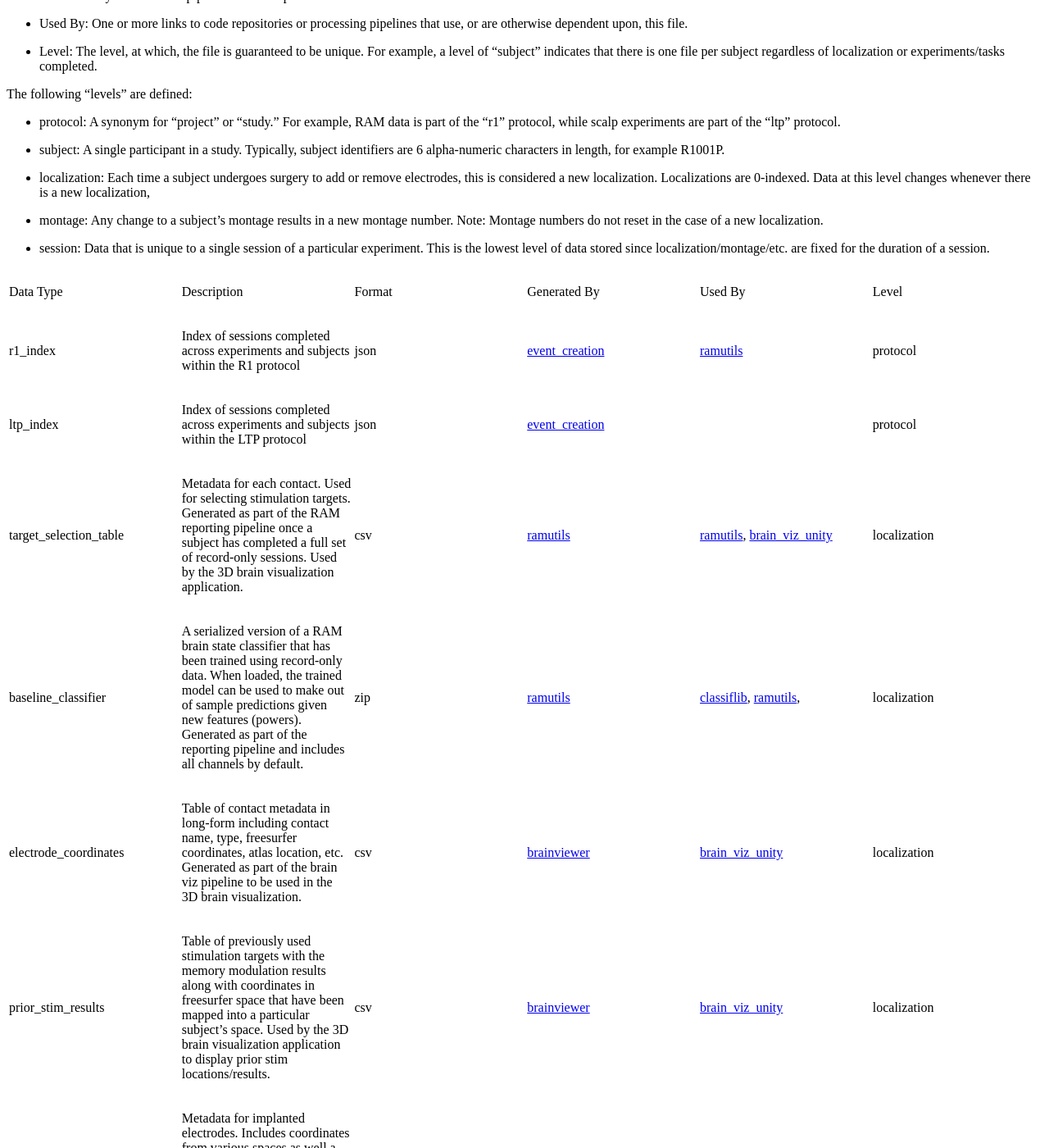
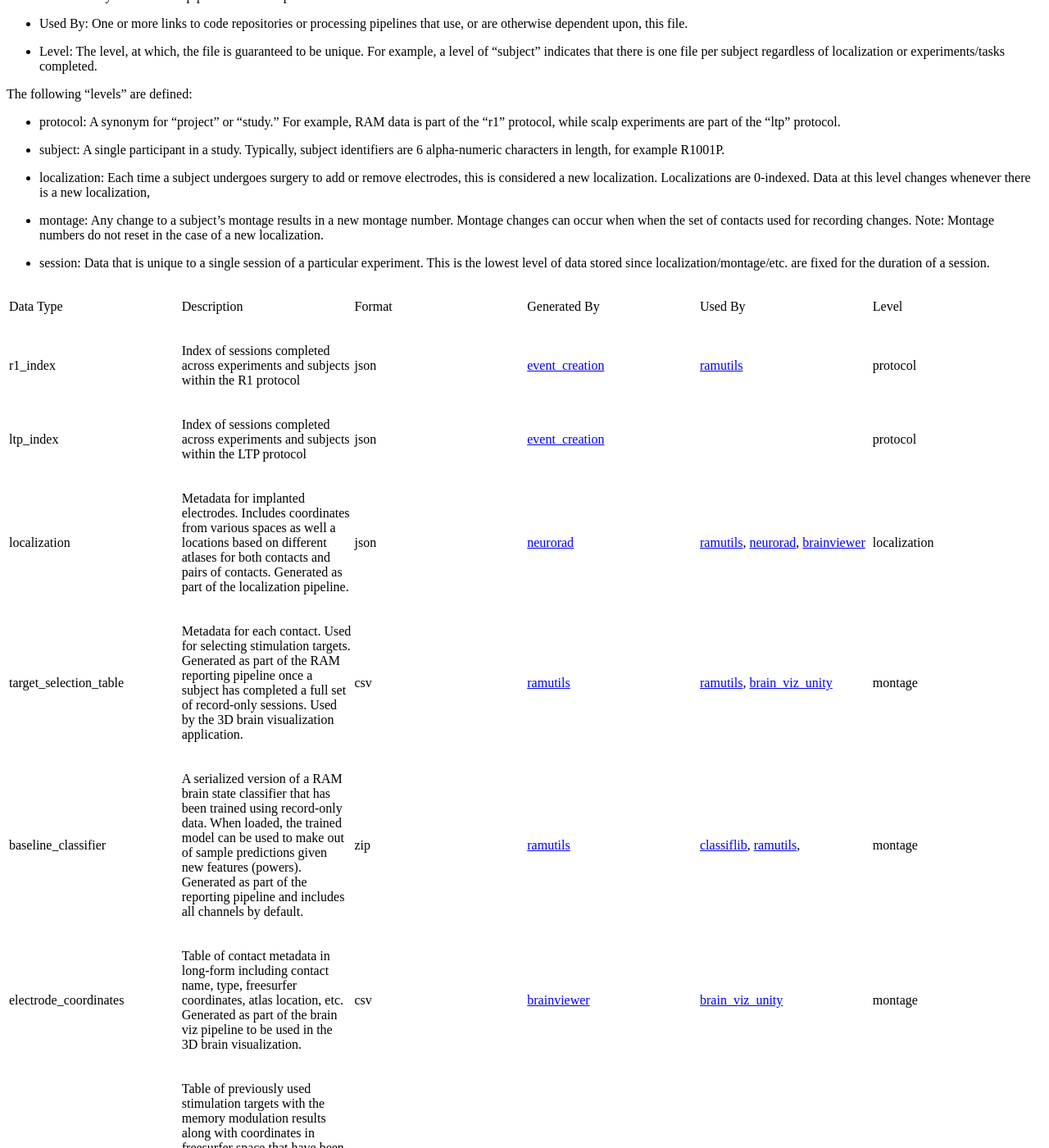
Before and after one commit to pennmem/cmlreaders, a Sphinx documentation site: the page built from docs/data_guide.rst, in a window 1280 px wide and 1400 px high, scrolled down 554 px. Shown: the whole window at 82% size. Built offline with Sphinx 7.4.7 and the Read the Docs theme 2.0.0, drawn with Linux system fonts in a browser that asks for light colours; some of the changed text lies outside the part shown.

Commit message:
pre-built doc updates based switch to montage number

```diff
--- a/docs/data_dictionary.csv
+++ b/docs/data_dictionary.csv
@@ -1,20 +1,20 @@
 Data Type,Description,Format,Generated By,Used By,Level
 r1_index,Index of sessions completed across experiments and subjects within the R1 protocol,json,event_creation_,ramutils_,protocol
 ltp_index,Index of sessions completed across experiments and subjects within the LTP protocol,json,event_creation_,,protocol
-target_selection_table,Metadata for each contact. Used for selecting stimulation targets. Generated as part of the RAM reporting pipeline once a subject has completed a full set of record-only sessions. Used by the 3D brain visualization application.,csv,ramutils_,"ramutils_,  brain_viz_unity_",localization
-baseline_classifier,"A serialized version of a RAM brain state classifier that has been trained using record-only data. When loaded, the trained model can be used to make out of sample predictions given new features (powers). Generated as part of the reporting pipeline and includes all channels by default.",zip,ramutils_,"classiflib_, ramutils_, ",localization
-electrode_coordinates,"Table of contact metadata in long-form including contact name, type, freesurfer coordinates, atlas location, etc. Generated as part of the brain viz pipeline to be used in the 3D brain visualization.",csv,brainviewer_,brain_viz_unity_,localization
-prior_stim_results,Table of previously used stimulation targets with the memory modulation results along with coordinates in freesurfer space that have been mapped into a particular subject's space. Used by the 3D brain visualization application to display prior stim locations/results.,csv,brainviewer_,brain_viz_unity_,localization
 localization,Metadata for implanted electrodes. Includes coordinates from various spaces as well a locations based on different atlases for both contacts and pairs of contacts. Generated as part of the localization pipeline.,json,neurorad_,"ramutils_, neurorad_, brainviewer_",localization
-voxel_coordinates,"Metadata for implanted electrodes including voxel coordinates of each contact. Generated using Vox Tool as part of the broader localization pipeline. Used by the neurorad pipeline to generate coordinates in other spaces, atlas locations, and other metadata.",json,localization_,neurorad_,localization
-jacksheet,"Labels for all signals recorded from a subject. Typically this includes all EEG-related contacts, but can contain additional signals such as EKG or other reference channels. It is formmated as one label per line. It is used as part of the config generation pipeline.",txt,manual,"bptools_, ramutils_",localization
-area,Surface area for each implanted depth electrode. Typically this file is manually generated. It is used by the config generation pipeline.,txt,manual,ramutils_,localization
-leads,"Channel numbers of all contacts. One channel per line. In the old reporting/config generation pipelines, channels were manually removed from this file in order to remove them from classifier training and config generation. In the new pipeline, this is done by using the classifier_excluded_leads file instead.",txt,localization_,,localization
-good_leads,Channel numbers of all contacts not identified as being bad channels. One channel per line,txt,localization_,,localization
-classifier_excluded_leads,Labels of contacts that should be excluded when training a classifier. One label per line. This is a manually-created file used by the config generation pipeline to allow arbitrary sets of contacts to be excluded from classifier training.,txt,localization_,ramutils_,localization
-electrdode_categories,"Lists contacts in the seizure onset zone, exhibiting frequent interictal activity, residing in a brain lesion, or labelled as bad/broken by the clinical staff. Produced near the end of a patient's time in the EMU and is primarily useful for post-hoc analysis.",txt,manual,,localization
-matlab_bipolar_talstruct,Legacy MATLAB talstruct files containing bipolar contact metadata. This file has been replaced by the pairs.json file.,mat,,brainviewer_,localization
-matlab_monopolar_talstruct,Legacy MATLAB talstruct files containing single contact metadata. This file has been replaced by contacts.json.,mat,,brainviewer_,localization
+target_selection_table,Metadata for each contact. Used for selecting stimulation targets. Generated as part of the RAM reporting pipeline once a subject has completed a full set of record-only sessions. Used by the 3D brain visualization application.,csv,ramutils_,"ramutils_,  brain_viz_unity_",montage
+baseline_classifier,"A serialized version of a RAM brain state classifier that has been trained using record-only data. When loaded, the trained model can be used to make out of sample predictions given new features (powers). Generated as part of the reporting pipeline and includes all channels by default.",zip,ramutils_,"classiflib_, ramutils_, ",montage
+electrode_coordinates,"Table of contact metadata in long-form including contact name, type, freesurfer coordinates, atlas location, etc. Generated as part of the brain viz pipeline to be used in the 3D brain visualization.",csv,brainviewer_,brain_viz_unity_,montage
+prior_stim_results,Table of previously used stimulation targets with the memory modulation results along with coordinates in freesurfer space that have been mapped into a particular subject's space. Used by the 3D brain visualization application to display prior stim locations/results.,csv,brainviewer_,brain_viz_unity_,montage
+voxel_coordinates,"Metadata for implanted electrodes including voxel coordinates of each contact. Generated using Vox Tool as part of the broader localization pipeline. Used by the neurorad pipeline to generate coordinates in other spaces, atlas locations, and other metadata.",json,localization_,neurorad_,montage
+jacksheet,"Labels for all signals recorded from a subject. Typically this includes all EEG-related contacts, but can contain additional signals such as EKG or other reference channels. It is formmated as one label per line. It is used as part of the config generation pipeline.",txt,manual,"bptools_, ramutils_",montage
+area,Surface area for each implanted depth electrode. Typically this file is manually generated. It is used by the config generation pipeline.,txt,manual,ramutils_,montage
+leads,"Channel numbers of all contacts. One channel per line. In the old reporting/config generation pipelines, channels were manually removed from this file in order to remove them from classifier training and config generation. In the new pipeline, this is done by using the classifier_excluded_leads file instead.",txt,localization_,,montage
+good_leads,Channel numbers of all contacts not identified as being bad channels. One channel per line,txt,localization_,,montage
+classifier_excluded_leads,Labels of contacts that should be excluded when training a classifier. One label per line. This is a manually-created file used by the config generation pipeline to allow arbitrary sets of contacts to be excluded from classifier training.,txt,localization_,ramutils_,montage
+electrdode_categories,"Lists contacts in the seizure onset zone, exhibiting frequent interictal activity, residing in a brain lesion, or labelled as bad/broken by the clinical staff. Produced near the end of a patient's time in the EMU and is primarily useful for post-hoc analysis.",txt,manual,,montage
+matlab_bipolar_talstruct,Legacy MATLAB talstruct files containing bipolar contact metadata. This file has been replaced by the pairs.json file.,mat,,brainviewer_,montage
+matlab_monopolar_talstruct,Legacy MATLAB talstruct files containing single contact metadata. This file has been replaced by contacts.json.,mat,,brainviewer_,montage
 pairs,Metadata for neighboring contacts. Produced from localization.json in the current neurorad pipeline.,json,neurorad_,ramutils_,montage
 contacts,Metadata for each implanted contact . Produced from localization.json in the current neurorad pipeline,json,neurorad_,ramutils_,montage
 session_summary,Binary file containing information summarizing a particular session,h5,ramutils_,,session
@@ -28,7 +28,7 @@ sources,"Contains information about the eeg files for a particular session inclu
 experiment_log,Log file produced by the task laptop for PyEPL experiments. This file should not be used in analyses.,csv,,event_creation_,session
 session_log,Log file produced by the task laptop during a session. This file should not be used in analyses.,csv,,event_creation_,session
 ramulator_session_folder,Timestamped folder containing files generated by Ramulator during a session. Not likely to be used frequently by data analysts.,,,,session
-event_log,"Log file produced by Ramulator during a session. This file should not be used in analyses, but can be useful for debugging if something goes wrong with Ramulator.",json,,event_creation_,
+event_log,"Log file produced by Ramulator during a session. This file should not be used in analyses, but can be useful for debugging if something goes wrong with Ramulator.",json,,event_creation_,session
 experiment_config,"Configuration file used by Ramulator to run an experiment. This file is unlikely to be used by analysts, but is helpful when determining what parameters were used for a particular session.",json,,,session
 raw_eeg,Binary file containing EEG data recorded during a session,h5,,,session
 odin_config,Configuration file for the ENS. This file is unlikely to be used by analysts.,csv,,ramutils_,session
--- a/docs/data_guide.rst
+++ b/docs/data_guide.rst
@@ -30,7 +30,8 @@ The following "levels" are defined:
   electrodes, this is considered a new localization. Localizations are 0-indexed.
   Data at this level changes whenever there is a new localization,
 - montage: Any change to a subject's montage results in a new montage number.
-  Note: Montage numbers do not reset in the case of a new localization.
+  Montage changes can occur when when the set of contacts used for recording
+  changes. Note: Montage numbers do not reset in the case of a new localization.
 - session: Data that is unique to a single session of a particular experiment.
   This is the lowest level of data stored since localization/montage/etc. are
   fixed for the duration of a session.
```
Also changed, not shown: docs/getting_started.ipynb.
